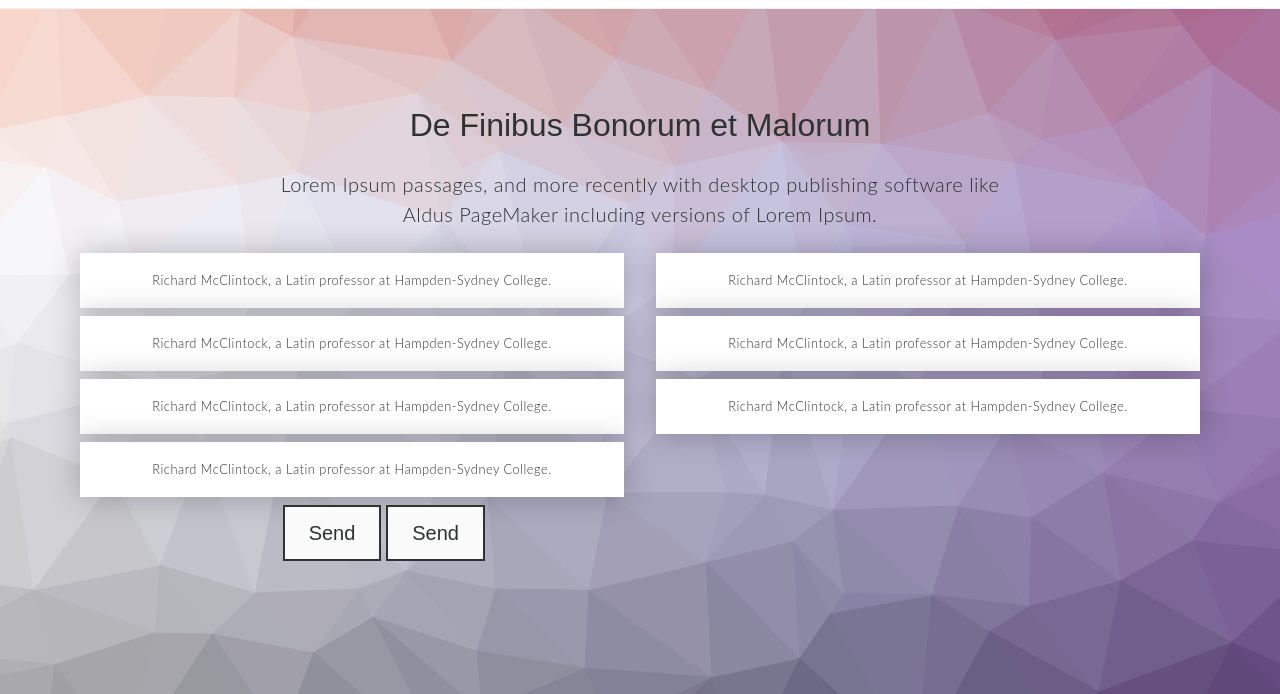
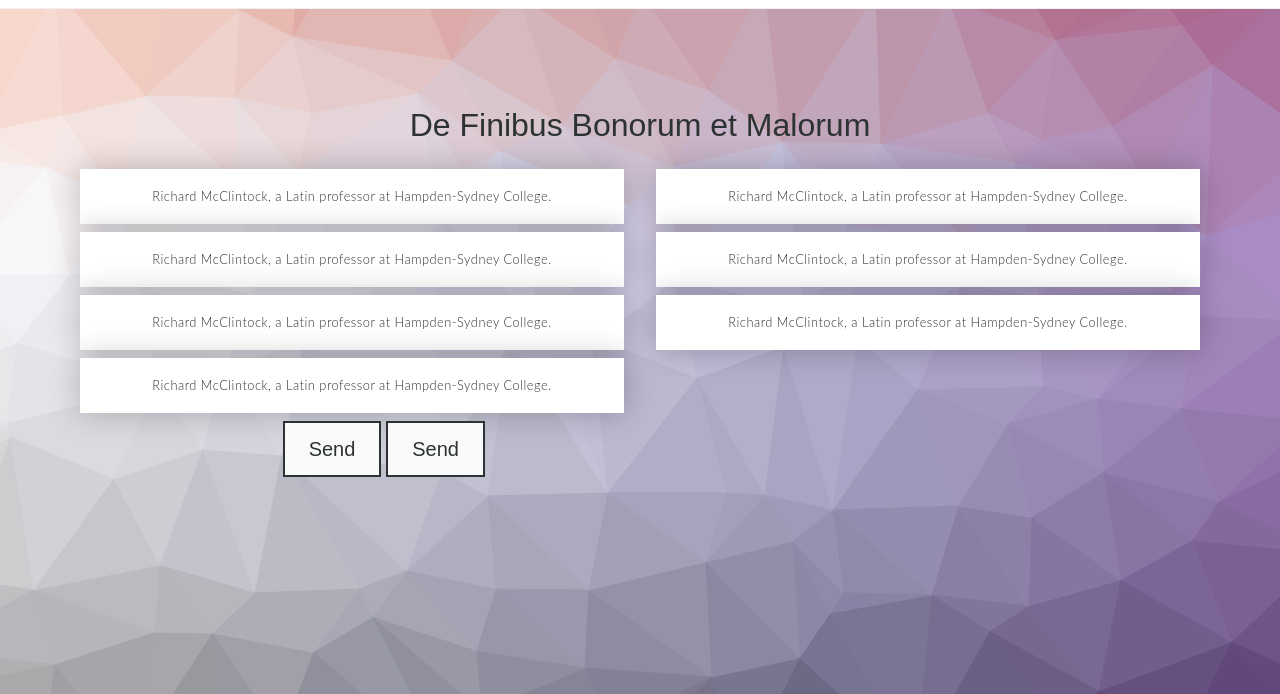
Before and after one commit to likevary/likevary.github.io, a Jekyll site: the page built from _pages/step-one.html, in a window 1280 px wide, cut to the strip 206-900 px from the top of the page. Built offline with Jekyll 4.4.1, drawn with Linux system fonts in a browser that asks for light colours.

Commit message:
Update step-one.html

```diff
--- a/_pages/step-one.html
+++ b/_pages/step-one.html
@@ -14,9 +14,6 @@ permalink: /test/step/one
           <div class="row">
             <div class="col-12 offset-0 col-lg-8 offset-lg-2 col-md-10 offset-md-1 ta-left ta-md-center">
               <h2 class="ff-heading fw-thin h3 h2-lg mt-0 mb-2 mb-lg-3">De Finibus Bonorum et Malorum</h2>
-              <p class="h5-lg fw-light lh-normal lh-lg-onehalf mt-0 mb-3">
-                Lorem Ipsum passages, and more recently with desktop publishing software like Aldus PageMaker including versions of Lorem Ipsum.
-              </p>
             </div>
           </div>
 
```
